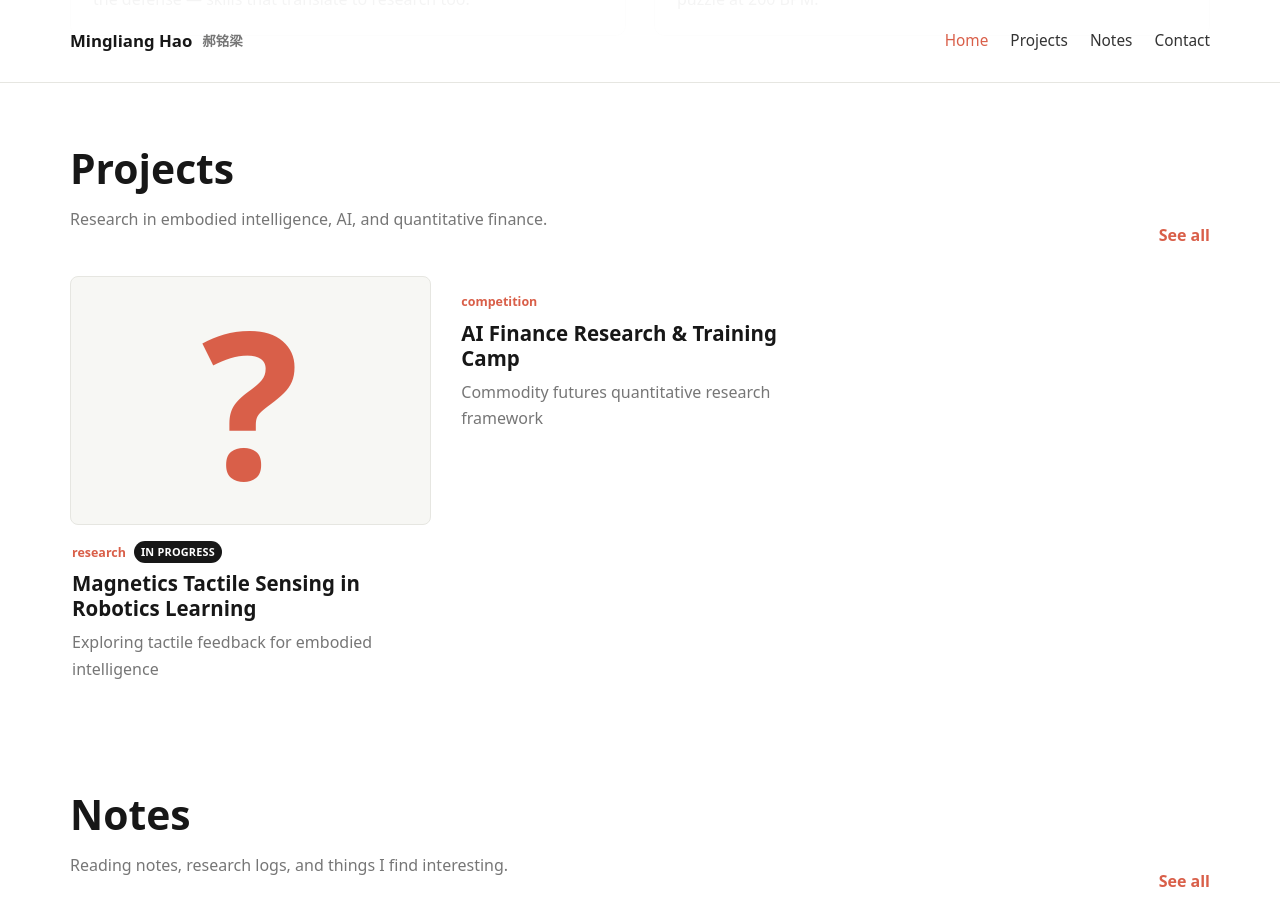
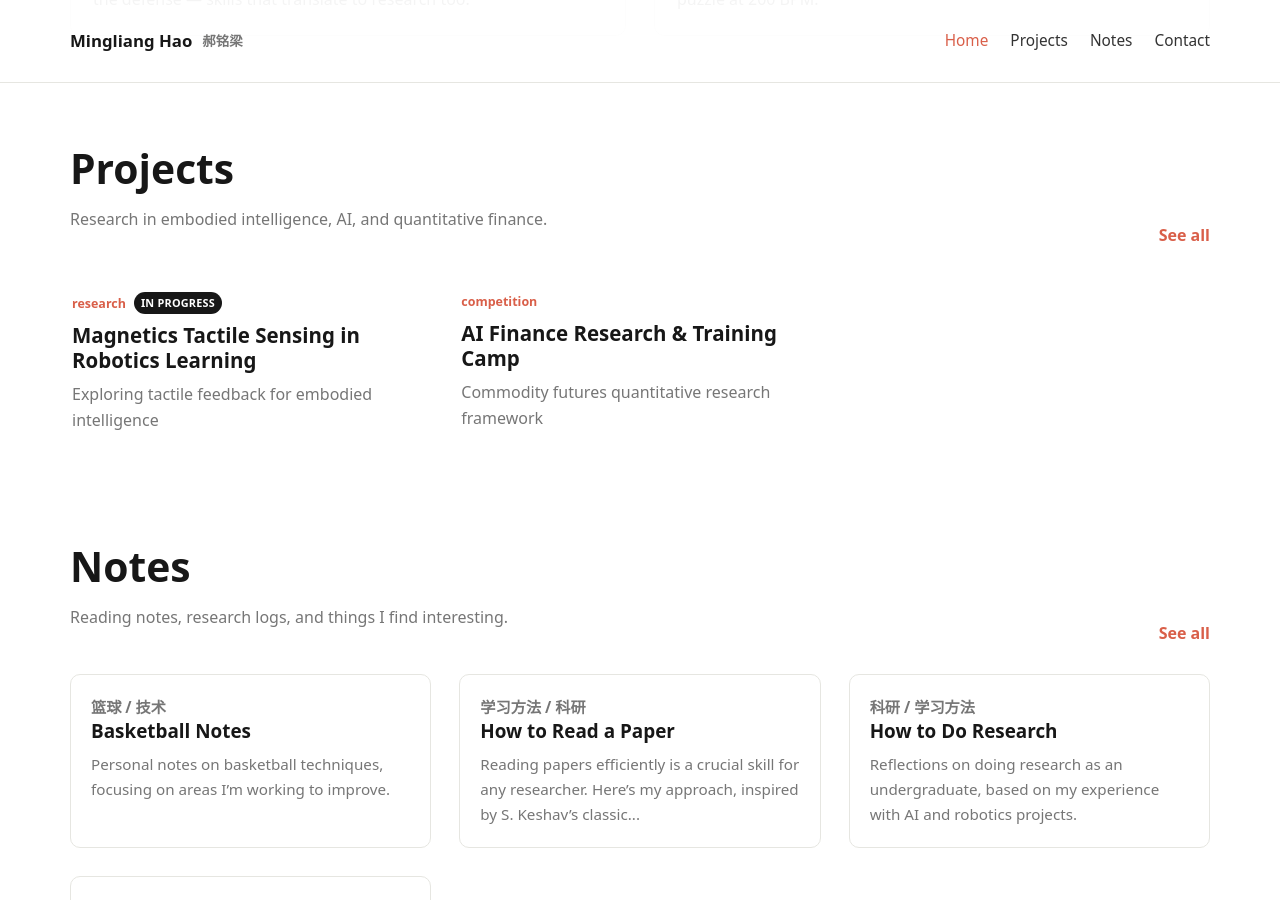
Before and after one commit to AntiElixir/AntiElixir.github.io, a Jekyll site: the page built from index.md, in a window 1280 px wide and 900 px high, scrolled down 1457 px. Built offline with Jekyll 4.4.1, drawn with Linux system fonts in a browser that asks for light colours.

Commit message:
Remove project placeholder images and footer gallery
- Projects without images no longer show '?' placeholder
- Removed footer photo gallery section

```diff
--- a/_layouts/default.html
+++ b/_layouts/default.html
@@ -145,14 +145,6 @@
       {{ content }}
     </main>
 
-    {% if settings.gallery %}
-      <section class="footer-gallery" aria-label="Photo gallery">
-        {% for image in settings.gallery %}
-          {% include responsive-photo.html src=image.url alt=image.alt sizes="(max-width: 560px) 100vw, (max-width: 900px) 50vw, 25vw" %}
-        {% endfor %}
-      </section>
-    {% endif %}
-
     <footer class="site-footer">
       <div class="container footer-grid">
         <div class="footer-author">
--- a/index.md
+++ b/index.md
@@ -73,7 +73,7 @@ description: "Mingliang Hao (郝铭梁) is an undergraduate student at Shanghai
       {% for work in sorted_works limit:4 %}
         {% unless work.hidden %}
           <a class="project-card project-card-{{ work.slug }}" href="{{ work.url | relative_url }}">
-            {% if work.image %}{% include project-card-image.html src=work.image alt=work.title %}{% elsif work.status == "In progress" %}<div class="project-placeholder" role="img" aria-label="{{ work.title }} image coming soon">?</div>{% endif %}
+            {% if work.image %}{% include project-card-image.html src=work.image alt=work.title %}{% endif %}
             <div class="card-content">
               <p>{{ work.kind }}{% if work.status == "In progress" %}<span class="project-status">In progress</span>{% endif %}</p>
               <h3>{{ work.title }}</h3>
```
Also changed, not shown: projects.md (+1 -1 lines).
